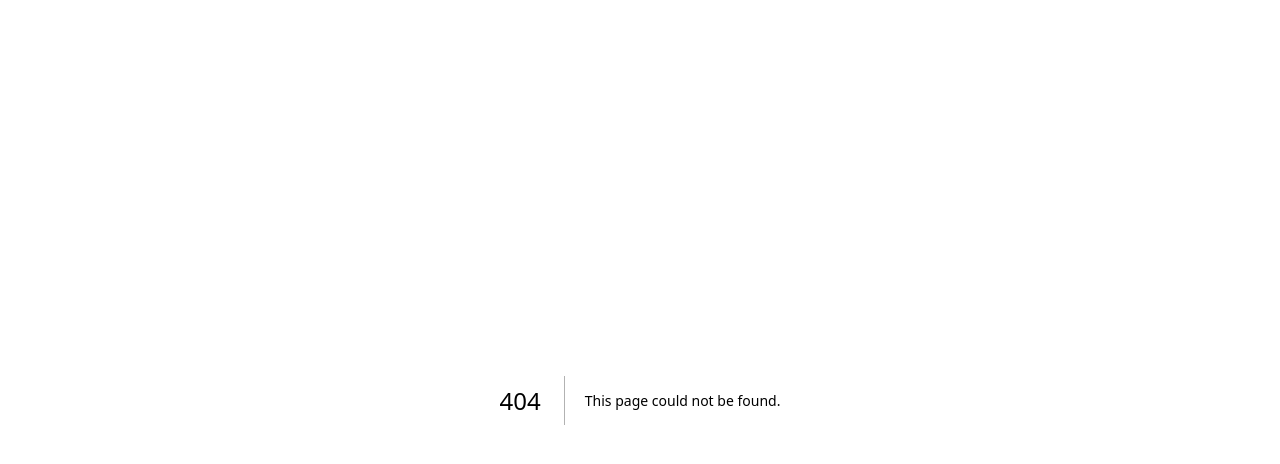
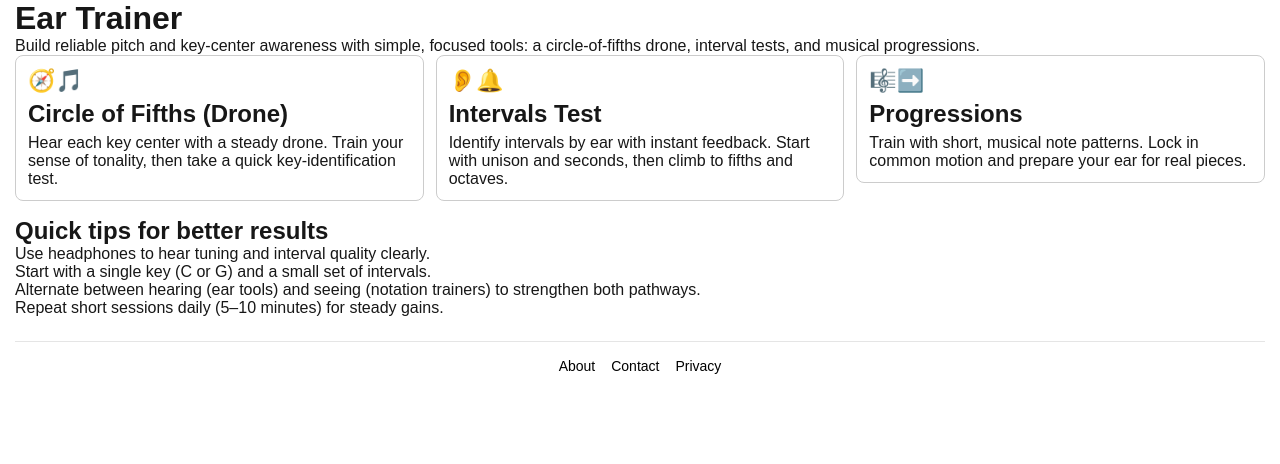
Before and after one commit to andreyeremichev/pianotrainer, a Next.js app: page /trainer/ear in a window 1280 px wide. Before the commit this address had no page. Shown: the top 464 px of the page. Built offline with nearby package versions, Linux system fonts and the light colour scheme.

Commit message:
feat(ear): add Ear Trainer hub with metadata and JSON-LD

```diff
--- /dev/null
+++ b/app/trainer/ear/page.tsx
@@ -0,0 +1,169 @@
+
+// app/trainer/ear/page.tsx
+
+export const metadata = {
+  title: "Ear Trainer Hub • PianoTrainer",
+  description:
+    "Develop your ear with beginner-friendly tools: circle of fifths drone, interval recognition, and simple progressions. Free and browser-based.",
+};
+
+export default function EarTrainerHubPage() {
+  return (
+    <main className="page" aria-labelledby="ear-hub-title">
+      <header className="header">
+        <h1 id="ear-hub-title">Ear Trainer</h1>
+        <p>
+          Build reliable pitch and key-center awareness with simple, focused tools:
+          a circle-of-fifths drone, interval tests, and musical progressions.
+        </p>
+      </header>
+
+      <section aria-label="Ear training modes">
+        <ul
+          style={{
+            display: "grid",
+            gridTemplateColumns: "repeat(auto-fit, minmax(260px, 1fr))",
+            gap: "12px",
+            listStyle: "none",
+            padding: 0,
+            margin: 0,
+          }}
+        >
+          <li>
+            <a
+              href="/trainer/ear/circle-of-fifths"
+              className="card"
+              style={{
+                display: "block",
+                border: "1px solid #ccc",
+                borderRadius: 8,
+                padding: 12,
+                textDecoration: "none",
+              }}
+            >
+              <div aria-hidden="true" style={{ fontSize: 22, marginBottom: 6 }}>🧭🎵</div>
+              <h2 style={{ margin: "0 0 6px" }}>Circle of Fifths (Drone)</h2>
+              <p style={{ margin: 0 }}>
+                Hear each key center with a steady drone. Train your sense of tonality,
+                then take a quick key-identification test.
+              </p>
+            </a>
+          </li>
+
+          <li>
+            <a
+              href="/trainer/ear/intervals"
+              className="card"
+              style={{
+                display: "block",
+                border: "1px solid #ccc",
+                borderRadius: 8,
+                padding: 12,
+                textDecoration: "none",
+              }}
+            >
+              <div aria-hidden="true" style={{ fontSize: 22, marginBottom: 6 }}>👂🔔</div>
+              <h2 style={{ margin: "0 0 6px" }}>Intervals Test</h2>
+              <p style={{ margin: 0 }}>
+                Identify intervals by ear with instant feedback. Start with unison and
+                seconds, then climb to fifths and octaves.
+              </p>
+            </a>
+          </li>
+
+          <li>
+            <a
+              href="/trainer/ear/progressions"
+              className="card"
+              style={{
+                display: "block",
+                border: "1px solid #ccc",
+                borderRadius: 8,
+                padding: 12,
+                textDecoration: "none",
+              }}
+            >
+              <div aria-hidden="true" style={{ fontSize: 22, marginBottom: 6 }}>🎼➡️</div>
+              <h2 style={{ margin: "0 0 6px" }}>Progressions</h2>
+              <p style={{ margin: 0 }}>
+                Train with short, musical note patterns. Lock in common motion and
+                prepare your ear for real pieces.
+              </p>
+            </a>
+          </li>
+        </ul>
+      </section>
+
+      <section aria-label="Tips" style={{ marginTop: 16 }}>
+        <h2 style={{ marginTop: 0 }}>Quick tips for better results</h2>
+        <ul>
+          <li>Use headphones to hear tuning and interval quality clearly.</li>
+          <li>Start with a single key (C or G) and a small set of intervals.</li>
+          <li>Alternate between hearing (ear tools) and seeing (notation trainers) to strengthen both pathways.</li>
+          <li>Repeat short sessions daily (5–10 minutes) for steady gains.</li>
+        </ul>
+      </section>
+
+      {/* Structured data for the Ear Trainer hub */}
+      <script
+        type="application/ld+json"
+        dangerouslySetInnerHTML={{
+          __html: JSON.stringify(
+            {
+              "@context": "https://schema.org",
+              "@type": "CollectionPage",
+              "@id": "https://pianotrainer.app/trainer/ear",
+              url: "https://pianotrainer.app/trainer/ear",
+              name: "Ear Trainer Hub • PianoTrainer",
+              description:
+                "Beginner ear training: circle of fifths with drone, interval recognition tests, and simple progressions.",
+              isPartOf: {
+                "@type": "WebSite",
+                url: "https://pianotrainer.app",
+                name: "PianoTrainer",
+              },
+              publisher: {
+                "@type": "Organization",
+                name: "PianoTrainer",
+                url: "https://pianotrainer.app",
+              },
+              mainEntity: {
+                "@type": "ItemList",
+                itemListOrder: "http://schema.org/ItemListOrderAscending",
+                numberOfItems: 3,
+                itemListElement: [
+                  {
+                    "@type": "ListItem",
+                    position: 1,
+                    url: "https://pianotrainer.app/trainer/ear/circle-of-fifths",
+                    name: "Circle of Fifths (Drone)",
+                    description:
+                      "Hear each key center with a steady drone; test yourself on tonality and key relationships.",
+                  },
+                  {
+                    "@type": "ListItem",
+                    position: 2,
+                    url: "https://pianotrainer.app/trainer/ear/intervals",
+                    name: "Intervals Test",
+                    description:
+                      "Identify intervals by ear with immediate feedback—great for beginners.",
+                  },
+                  {
+                    "@type": "ListItem",
+                    position: 3,
+                    url: "https://pianotrainer.app/trainer/ear/progressions",
+                    name: "Progressions",
+                    description:
+                      "Train with simple, musical note patterns and progressions tailored for early practice.",
+                  },
+                ],
+              },
+            },
+            null,
+            2
+          ),
+        }}
+      />
+    </main>
+  );
+}
```
